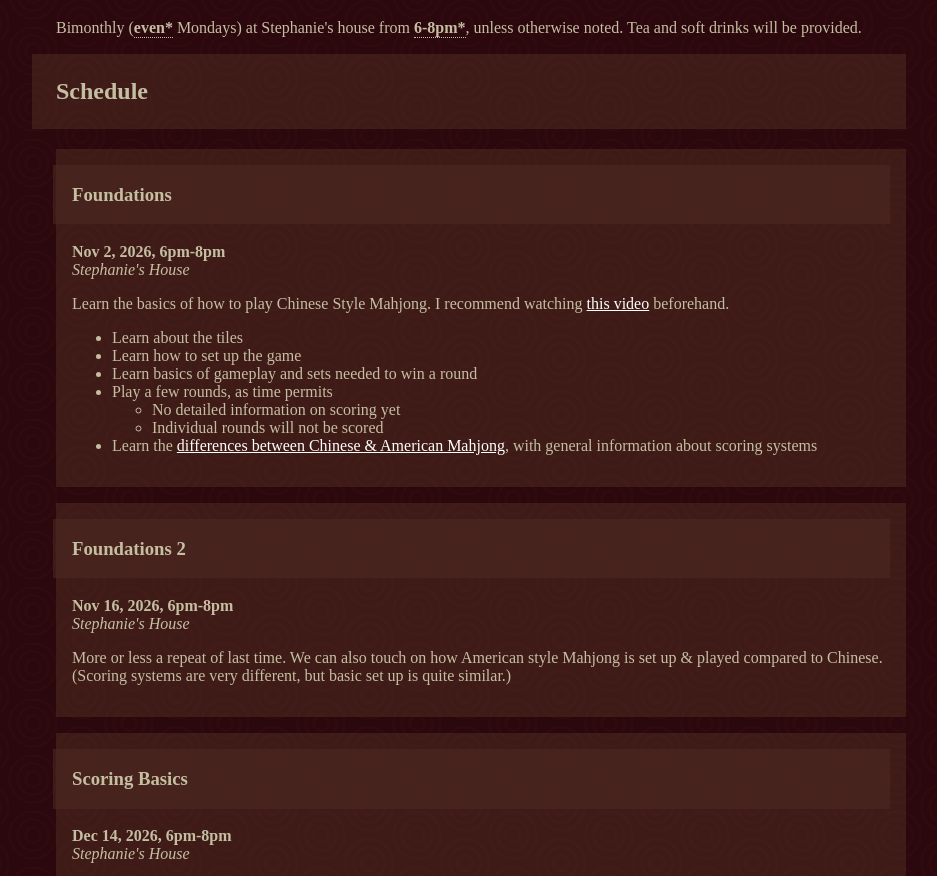
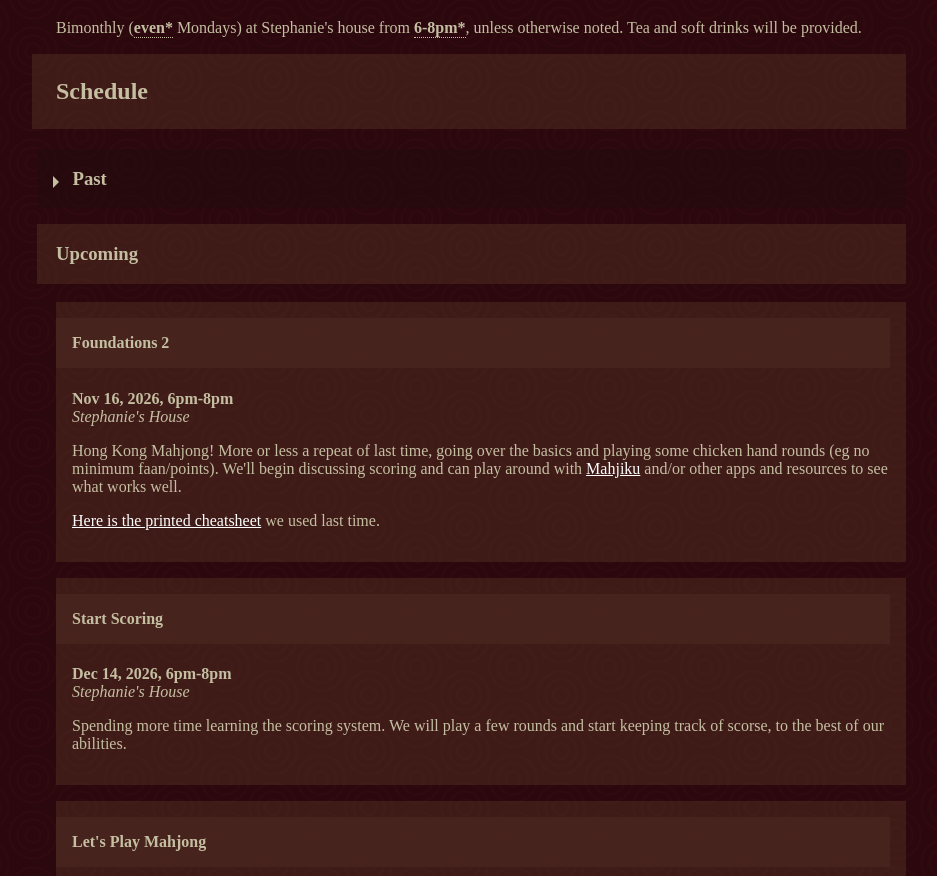
Before and after one commit to stephanie-mason/mahjong, a plain HTML site: page index.html in a window 1280 px wide. Shown: the part 61-937 px from the top of the page, without its empty margins (159-1096 px from the left). Drawn offline with Linux system fonts and the light colour scheme.

Commit message:
update schedule, style past events

```diff
--- a/index.html
+++ b/index.html
@@ -6,11 +6,13 @@
     <meta name="viewport" content="width=device-width, initial-scale=1.0">
 </head>
 <style>
+
     :root {
         --bg-c1: #2b080d;
         --bg-c2: #310a10;
         --bg-c3: transparent;
         --bg-layer: rgba(77, 41, 32, 0.6);
+        --bg-layer--dark: rgba(30, 10, 13, 0.4);
 
         --text: #c5bfa2;
         --links: #ffffff;
@@ -41,12 +43,47 @@
     a {
         color: var(--links);
     }
-    h2, h3 {
+    h2, h3, h4 {
         padding: var(--space--md);
         margin-top: calc(-1 * var(--space--md));
         margin-left: calc(-1 * var(--space--md));
         background-color: var(--bg-layer);
         margin-top: 0;
+    }
+    details {
+        margin-bottom: var(--space--md);
+    }
+    details h3,
+    details h4,
+    details .card {
+        background-color: var(--bg-layer--dark);
+    }
+    summary {
+        display: block;
+        cursor: pointer;
+    }
+    summary h3{
+        position: relative;
+        padding-left: 2.2rem;
+        margin-bottom: 0;
+    }
+    summary h3:before {
+        content: '';
+        border-width: .4rem;
+        border-style: solid;
+        border-color: transparent transparent transparent var(--text);
+        position: absolute;
+        top: 1.7rem;
+        left: 1rem;
+        transform: rotate(0);
+        transform-origin: .2rem 50%;
+        transition: .25s transform ease;
+    }
+    details[open] > summary h3:before {
+        transform: rotate(90deg);
+    }
+    details summary h3::-webkit-details-marker {
+        display:none;
     }
     .align-center {
         margin: auto;
@@ -89,7 +126,6 @@
     footer {
         min-height: 3em;
     }
-
 </style>
 
 <body>
@@ -104,8 +140,10 @@
         </p>
 
         <h2>Schedule</h2>
+        <details>
+            <summary><h3>Past</h3></summary>
             <div class="card">
-            <h3>Foundations</h3>
+                <h4>Foundations</h4>
                 <div class="date">Nov 2, 2026, 6pm-8pm</div>
                 <div class="location">Stephanie's House</div>
                 <div class="description">
@@ -124,36 +162,39 @@
                     </ul>
                 </div>
             </div>
+        </details>
+        <h3>Upcoming</h3>
         <div class="card">
-            <h3>Foundations 2</h3>
+            <h4>Foundations 2</h4>
             <div class="date">Nov 16, 2026, 6pm-8pm</div>
             <div class="location">Stephanie's House</div>
             <div class="description">
-                <p>More or less a repeat of last time. We can also touch on how American style Mahjong is set up & played compared to Chinese. (Scoring systems are very different, but basic set up is quite similar.)</p>
+                <p>Hong Kong Mahjong! More or less a repeat of last time, going over the basics and playing some chicken hand rounds (eg no minimum faan/points).
+                    We'll begin discussing scoring and can play around with <a href="https://www.mahjiku.com/index.html">Mahjiku</a> and/or other apps and resources to see what works well.</p>
+
+                    <p><a href="cheatsheet.png">Here is the printed cheatsheet</a> we used last time.</a></p>
                 </div>
             </div>
             <div class="card">
-            <h3>Scoring Basics</h3>
+                <h4>Start Scoring</h4>
                 <div class="date">Dec 14, 2026, 6pm-8pm</div>
                 <div class="location">Stephanie's House</div>
                 <div class="description">
-                <p>No new information, just practicing what we learned last time. Play a few rounds without scoring.</p>
-                <p>We should also decide which version of Mahjong we would like to dive into - Chinese or American (or another variant??), so we know which scoring system we will to put effort into learning.</p>
+                    <p>Spending more time learning the scoring system. We will play a few rounds and start keeping track of scorse, to the best of our abilities.</p>
                 </div>
             </div>
             <div class="card">
-            <h3>Let's Play Mahjong</h3>
+                <h4>Let's Play Mahjong</h4>
                 <div class="date">Dec 28, 2026, 6pm-8pm</div>
                 <div class="location">Stephanie's House</div>
                 <div class="description">
                     <p>
-                    Dive into the scoring system of the version of mahjong we would like to play. If American, learn the setup & basic
-                    gameplay of that version. Play some rounds of mahjong, and start keeping score.
+                        Play a few rounds of mahjong, and keep score. Show off any Mahjong related paraphenelia anyone may have received for Christmas.
                     </p>
                 </div>
             </div>
             <!--div class="card">
-        <h3>Title</h3>
+            <h4>Title</h4>
             <div class="date">Nov 2, 2026, 6pm-8pm</div>
             <div class="location">Stephanie's House</div>
             <div class="description">
```
Also changed, not shown: 1 other file. Lines whose indentation alone changed are shown as unchanged.
